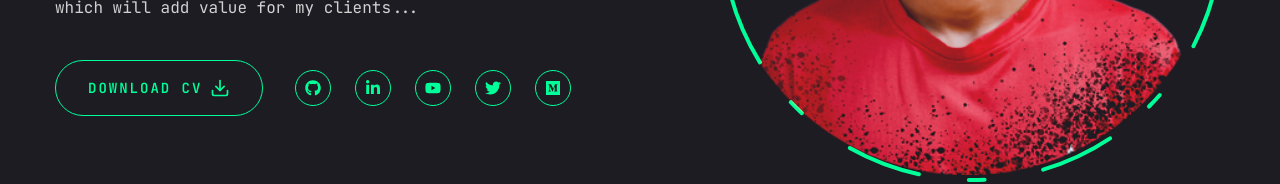
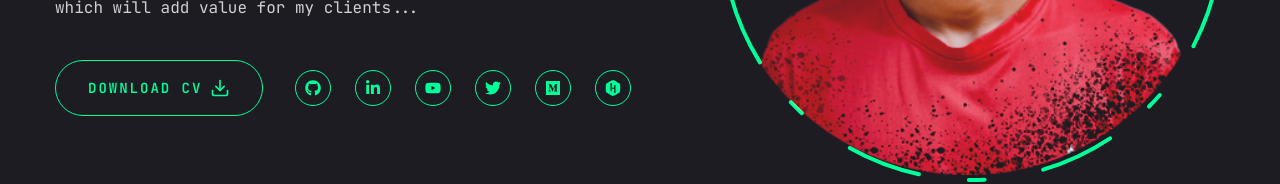
Before and after one commit to UpekshaHerath/UpekshaHerath.github.io, a Next.js app: page / in a window 1280 px wide. Shown: the part 495-679 px from the top of the page. Built offline with nearby package versions, Linux system fonts and the light colour scheme.

Commit message:
feat: added the hackrrank icon

```diff
--- a/components/Social.jsx
+++ b/components/Social.jsx
@@ -1,6 +1,6 @@
 import Link from "next/link";
 
-import { FaGithub, FaLinkedinIn, FaYoutube, FaTwitter, FaMedium } from "react-icons/fa";
+import { FaGithub, FaLinkedinIn, FaYoutube, FaTwitter, FaMedium, FaHackerrank } from "react-icons/fa";
 
 const socials = [
   { icon: <FaGithub />, path: "https://github.com/UpekshaHerath" },
@@ -8,6 +8,7 @@ const socials = [
   { icon: <FaYoutube />, path: "https://www.youtube.com/channel/UCpGrjJuDRmQjnoVfRIp1ovw" },
   { icon: <FaTwitter />, path: "https://x.com/Upeksha_Herath" },
   { icon: <FaMedium />, path: "https://medium.com/@upekshadilshan000" },
+  { icon: <FaHackerrank />, path: "https://www.hackerrank.com/profile/upekshadilshan01" },
 ];
 
 const Social = ({ containerStyles, iconStyles }) => {
```
